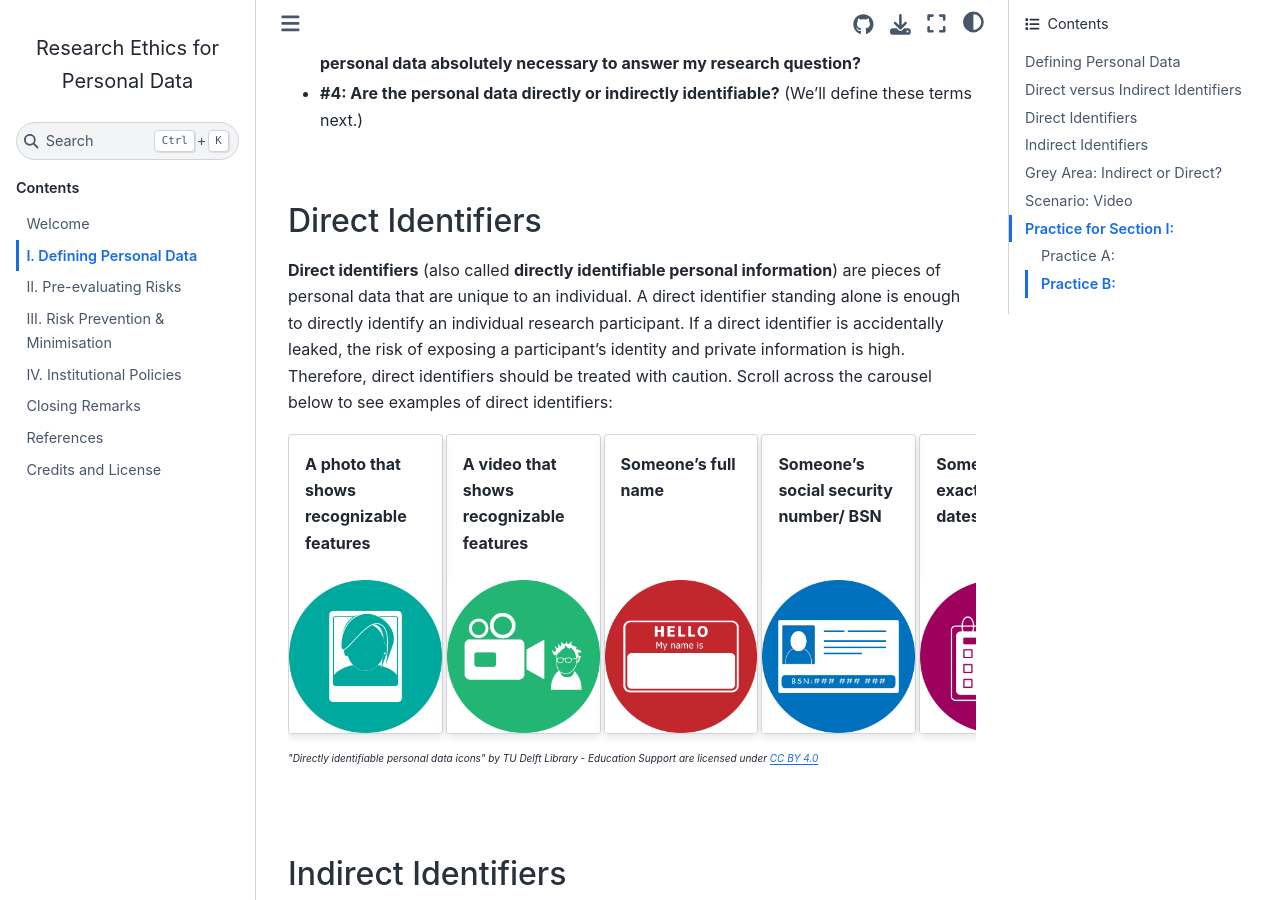
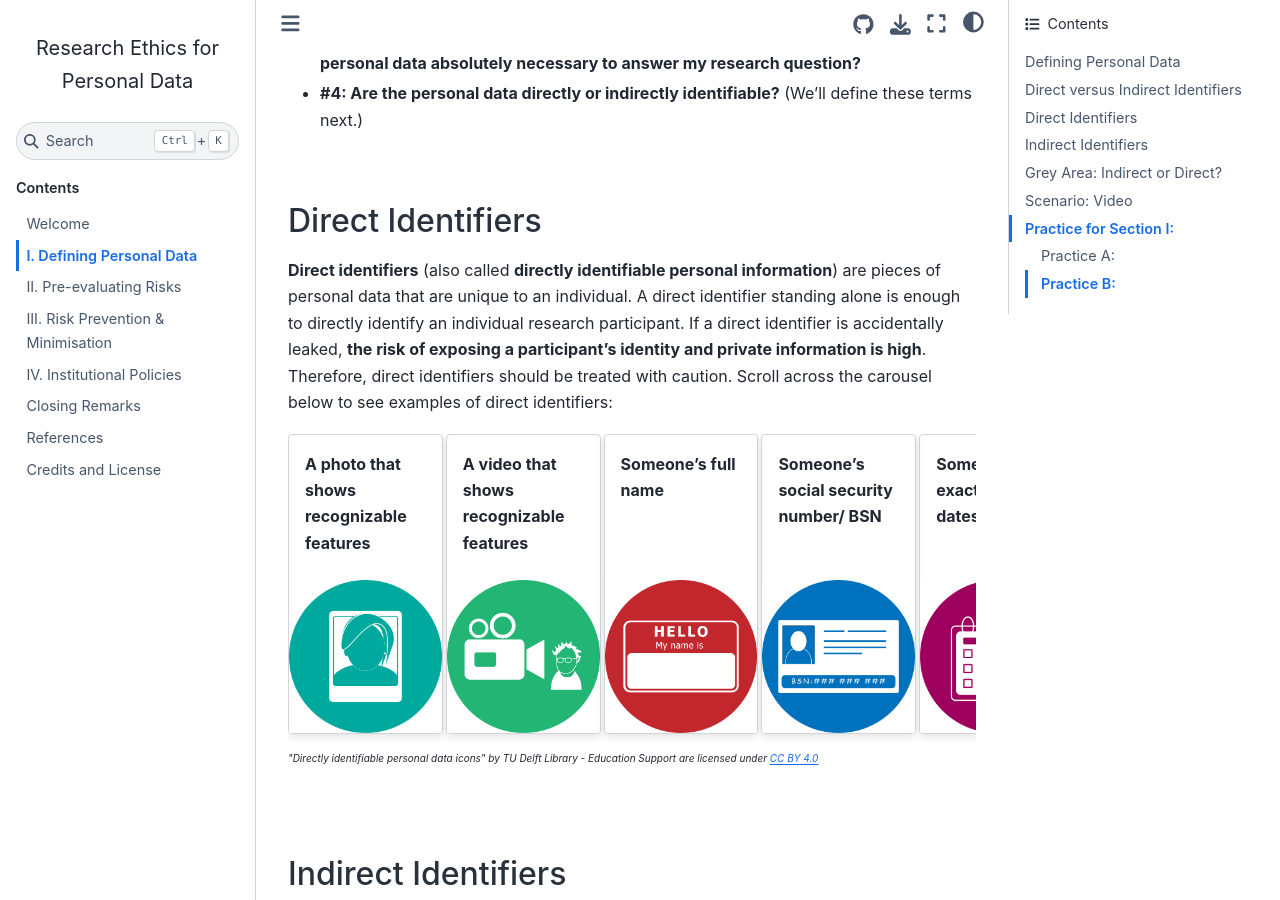
Before and after one commit to tu-delft-library/BSc_Research_Ethics_for_Personal_Data, a Jupyter Book: the page built from book/defining_personal_data.md, in a window 1280 px wide and 900 px high, scrolled down 1276 px. Built offline with Jupyter Book 1.0.4 settings and Sphinx 7.4.7 and the Sphinx Book theme 1.1.4, drawn with Linux system fonts in a browser that asks for light colours; comment, search, counter and statistics services are not loaded.

```diff
--- a/book/defining_personal_data.md
+++ b/book/defining_personal_data.md
@@ -51,7 +51,7 @@ As a researcher, it is your legal and ethical imperative to protect the dignity,
 <br>
 
 ## Direct Identifiers
-**Direct identifiers** (also called **directly identifiable personal information**) are pieces of personal data that are unique to an individual. A direct identifier standing alone is enough to directly identify an individual research participant. If a direct identifier is accidentally leaked, the risk of exposing a participant’s identity and private information is high. Therefore, direct identifiers should be treated with caution. Scroll across the carousel below to see examples of direct identifiers:
+**Direct identifiers** (also called **directly identifiable personal information**) are pieces of personal data that are unique to an individual. A direct identifier standing alone is enough to directly identify an individual research participant. If a direct identifier is accidentally leaked, **the risk of exposing a participant’s identity and private information is high**. Therefore, direct identifiers should be treated with caution. Scroll across the carousel below to see examples of direct identifiers:
 
 ::::{card-carousel} 4
 
```
